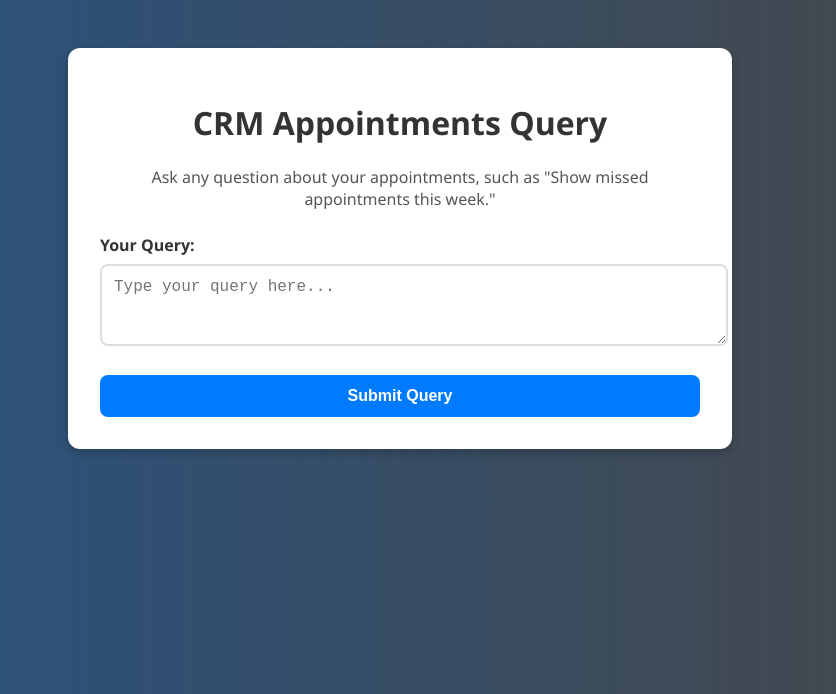
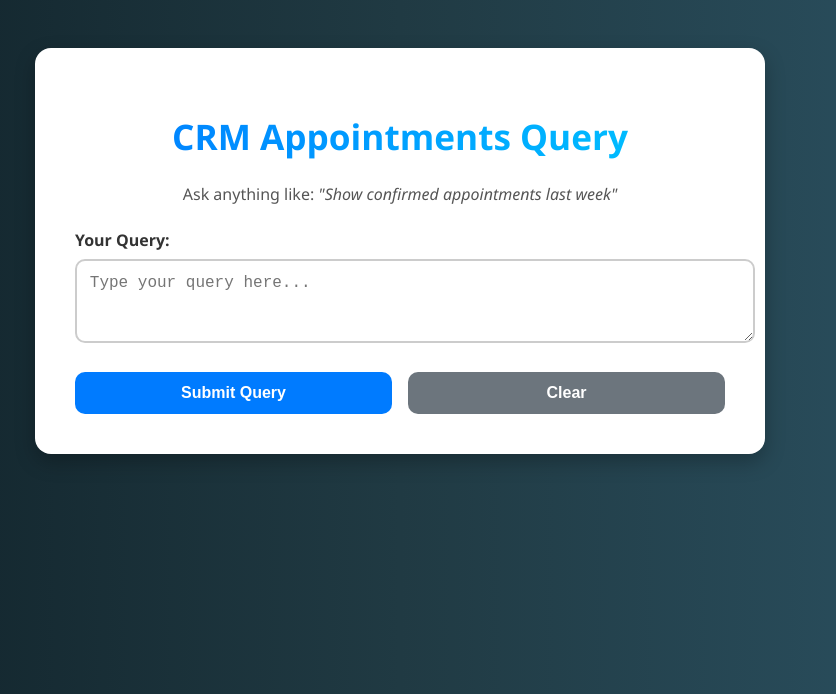
Before and after one commit to harshitabhatia25/runo, a Flask app: page / in a window 1280 px wide. Shown: the top 694 px of the page, without its empty margins (240-1076 px from the left). Run offline with Flask 3, Linux system fonts and the light colour scheme.

Commit message:
Update web.html

```diff
--- a/templates/web.html
+++ b/templates/web.html
@@ -5,40 +5,44 @@
     <meta name="viewport" content="width=device-width, initial-scale=1.0">
     <title>CRM Appointments Query</title>
     <style>
-        /* Body Styling */
         body {
             font-family: 'Segoe UI', Tahoma, Geneva, Verdana, sans-serif;
-            background: linear-gradient(to right, #275484, #0c0c0cc1);
+            background: linear-gradient(to right, #0f2027, #203a43, #2c5364);
             margin: 0;
             padding: 0;
             color: #fff;
         }
 
-        /* Main Container */
         .container {
-            max-width: 600px;
+            max-width: 650px;
             margin: 3rem auto;
             background: #ffffff;
-            padding: 2rem;
-            box-shadow: 0 4px 8px rgba(0, 0, 0, 0.2);
-            border-radius: 12px;
+            padding: 2.5rem;
+            border-radius: 16px;
+            box-shadow: 0 8px 20px rgba(0, 0, 0, 0.25);
             color: #333;
+            animation: fadeIn 0.8s ease-in-out;
         }
 
-        /* Header Styling */
+        @keyframes fadeIn {
+            from { opacity: 0; transform: scale(0.95); }
+            to { opacity: 1; transform: scale(1); }
+        }
+
         h1 {
             text-align: center;
-            color: #333;
-            font-size: 2rem;
+            font-size: 2.2rem;
+            background: linear-gradient(to right, #007bff, #00c6ff);
+            -webkit-background-clip: text;
+            -webkit-text-fill-color: transparent;
         }
 
         p {
             text-align: center;
             color: #555;
-            margin-bottom: 1rem;
+            margin-bottom: 1.5rem;
         }
 
-        /* Input Group Styling */
         .input-group {
             margin: 1.5rem 0;
         }
@@ -52,11 +56,12 @@
 
         textarea {
             width: 100%;
-            padding: 0.75rem;
-            border: 2px solid #ddd;
-            border-radius: 8px;
+            padding: 0.8rem;
+            border: 2px solid #ccc;
+            border-radius: 10px;
             font-size: 1rem;
-            transition: border-color 0.3s;
+            transition: border 0.3s;
+            resize: vertical;
         }
 
         textarea:focus {
@@ -64,103 +69,153 @@
             outline: none;
         }
 
-        /* Button Styling */
+        .btn-group {
+            display: flex;
+            gap: 1rem;
+            margin-top: 1rem;
+        }
+
         button {
-            display: block;
-            background-color: #007bff;
+            flex: 1;
+            background: #007bff;
             color: white;
             border: none;
             padding: 0.75rem;
             font-size: 1rem;
             cursor: pointer;
-            border-radius: 8px;
-            width: 100%;
+            border-radius: 10px;
             font-weight: bold;
-            transition: background-color 0.3s, transform 0.2s;
+            transition: background 0.3s, transform 0.2s;
         }
 
         button:hover {
-            background-color: #0056b3;
-            transform: translateY(-1px);
+            background: #0056b3;
+            transform: scale(1.02);
         }
 
         button:active {
-            transform: translateY(1px);
+            transform: scale(0.98);
         }
 
-        /* Response Section */
         .response {
             margin-top: 2rem;
             padding: 1.5rem;
-            background: #f0f4ff;
-            border: 1px solid #d3e2ff;
-            border-radius: 8px;
+            background: #f7faff;
+            border: 1px solid #dbeaff;
+            border-radius: 10px;
             color: #333;
-            font-size: 0.95rem;
-            overflow-x: auto;
+            display: none;
         }
 
-        h2 {
+        .response h2 {
+            margin-bottom: 0.8rem;
             color: #007bff;
-            margin-bottom: 0.5rem;
         }
 
         pre {
-            white-space: pre-wrap;
-            word-wrap: break-word;
-            background: #e6f7ff;
+            background: #eef7ff;
             padding: 1rem;
             border-radius: 8px;
+            font-size: 0.95rem;
             border: 1px solid #cce5ff;
+            white-space: pre-wrap;
+        }
+
+        .spinner {
+            display: inline-block;
+            width: 24px;
+            height: 24px;
+            border: 3px solid rgba(0, 123, 255, 0.3);
+            border-top: 3px solid #007bff;
+            border-radius: 50%;
+            animation: spin 0.8s linear infinite;
+            margin-left: 10px;
+            vertical-align: middle;
+        }
+
+        @keyframes spin {
+            to { transform: rotate(360deg); }
+        }
+
+        .toast {
+            margin-top: 1rem;
+            background: #ffe4e4;
+            border-left: 5px solid red;
+            color: #a00;
+            padding: 1rem;
+            border-radius: 8px;
+            display: none;
         }
     </style>
 </head>
 <body>
     <div class="container">
         <h1>CRM Appointments Query</h1>
-        <p>Ask any question about your appointments, such as "Show missed appointments this week."</p>
+        <p>Ask anything like: <em>"Show confirmed appointments last week"</em></p>
         <div class="input-group">
             <label for="query-input">Your Query:</label>
             <textarea id="query-input" rows="3" placeholder="Type your query here..."></textarea>
         </div>
-        <button id="submit-button">Submit Query</button>
-        <div class="response" id="response-container" style="display: none;">
+        <div class="btn-group">
+            <button id="submit-button">Submit Query</button>
+            <button id="clear-button" style="background: #6c757d;">Clear</button>
+        </div>
+        <div class="spinner" id="spinner" style="display: none;"></div>
+        <div class="toast" id="toast"></div>
+        <div class="response" id="response-container">
             <h2>Response:</h2>
             <pre id="response-data"></pre>
         </div>
     </div>
 
     <script>
-        // JavaScript to handle the form submission
-        document.getElementById('submit-button').addEventListener('click', async () => {
-            const queryInput = document.getElementById('query-input').value.trim();
-            const responseContainer = document.getElementById('response-container');
-            const responseData = document.getElementById('response-data');
+        const submitBtn = document.getElementById('submit-button');
+        const clearBtn = document.getElementById('clear-button');
+        const spinner = document.getElementById('spinner');
+        const toast = document.getElementById('toast');
+        const responseContainer = document.getElementById('response-container');
+        const responseData = document.getElementById('response-data');
+        const queryInput = document.getElementById('query-input');
 
-            // Check if input is empty
-            if (!queryInput) {
-                alert('Please enter a query!');
+        submitBtn.addEventListener('click', async () => {
+            const query = queryInput.value.trim();
+            if (!query) {
+                showToast("Please enter a query.");
                 return;
             }
 
-            // Send POST request to the backend
+            spinner.style.display = 'inline-block';
+            responseContainer.style.display = 'none';
+            toast.style.display = 'none';
+
             try {
-                const response = await fetch('https://runo-3.onrender.com/query', {
+                const res = await fetch('https://runo-3.onrender.com/query', {
                     method: 'POST',
-                    headers: {
-                        'Content-Type': 'application/json'
-                    },
-                    body: JSON.stringify({ query: queryInput })
+                    headers: { 'Content-Type': 'application/json' },
+                    body: JSON.stringify({ query })
                 });
 
-                const data = await response.json();
+                const data = await res.json();
+                responseData.textContent = JSON.stringify(data, null, 4);
                 responseContainer.style.display = 'block';
-                responseData.textContent = JSON.stringify(data, null, 4); // Pretty print JSON
-            } catch (error) {
-                responseContainer.style.display = 'block';
-                responseData.textContent = `Error: ${error.message}`;
+            } catch (err) {
+                showToast("Something went wrong. Please try again.");
+            } finally {
+                spinner.style.display = 'none';
             }
         });
+
+        clearBtn.addEventListener('click', () => {
+            queryInput.value = '';
+            responseData.textContent = '';
+            responseContainer.style.display = 'none';
+            toast.style.display = 'none';
+        });
+
+        function showToast(msg) {
+            toast.textContent = msg;
+            toast.style.display = 'block';
+        }
     </script>
 </body>
 </html>
```
